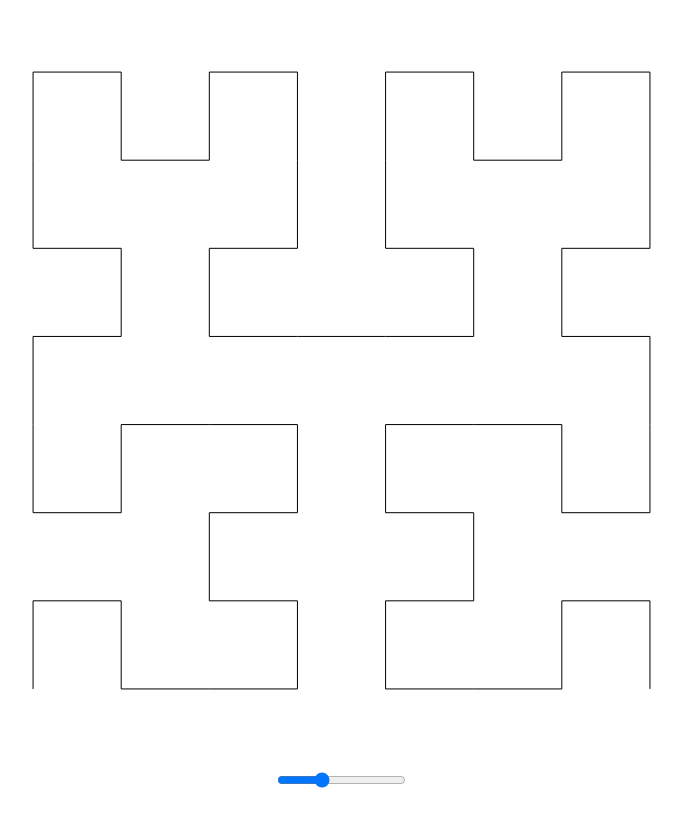
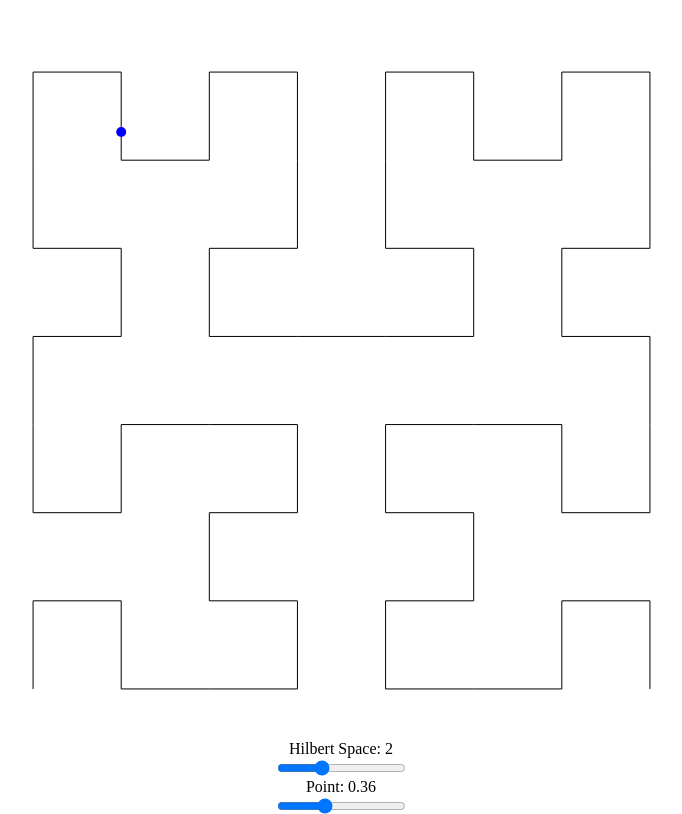
Before and after one commit to conradludgate/hilbert, a plain HTML site: page index.html in a window 1280 px wide. Shown: the whole page, without its empty margins (299-981 px from the left). Drawn offline with Linux system fonts and the light colour scheme.

Commit message:
add point

```diff
--- a/index.html
+++ b/index.html
@@ -18,8 +18,9 @@
 </head>
 <body>
     <div id="content">
-        <canvas id="canvas"></canvas><br/>
-        <input type="range" min="0" max="6" value="2" id="n">
+        <canvas id="canvas"></canvas>
+        <label id="nlabel" for="n">Hilbert Space:</label><input type="range" min="0" max="6" value="2" id="n">
+        <label id="plabel" for="p">Point:</label><input type="range" min="0" max="1" value="0.36" step="0.001" id="p">
     </div>
     <script>
         function hilbert(n, x) {
@@ -68,12 +69,18 @@
             canvas.style.width = wh;
             canvas.style.height = wh;
             canvas.style["margin-top"] = s * 0.025;
-            canvas.style["margin-bottom"] = s * 0.025;
+            canvas.style["margin-bottom"] = s * 0.01;
         }
 
-        function draw(n) {
-            let w = canvas.clientWidth;
-            let h = canvas.clientHeight;
+        let _n = document.getElementById("n");
+        let _p = document.getElementById("p");
+
+        function draw() {
+            let n = _n.value;
+            let p = _p.value;
+
+            let w = canvas.width;
+            let h = canvas.height;
             ctx.clearRect(0, 0, w, h);
 
             let l = 2 << (n)
@@ -97,26 +104,45 @@
             }
 
             ctx.stroke();
+
+            let ps = p * (len-1);
+
+            let [x1, y1] = hilbert(n, Math.floor(ps));
+            let [x2, y2] = hilbert(n, Math.ceil(ps));
+            let a = ps - Math.floor(ps);
+            x = x1 + (x2 - x1) * a;
+            y = y1 + (y2 - y1) * a;
+
+            ctx.beginPath();
+            ctx.fillStyle = "blue";
+            ctx.arc(sx*x+ox, sy*y+oy, 5, 0, 2 * Math.PI, true);
+            ctx.fill();
         }
 
-        let n = document.getElementById("n");
-
         // redraw on input change
-        n.addEventListener("input", function () {
-            draw(n.value);
+        _n.addEventListener("input", () => {
+            document.getElementById("nlabel").innerText = `Hilbert Space: ${_n.value}`
+            draw();
+        });
+        _p.addEventListener("input", () => {
+            document.getElementById("plabel").innerText = `Point: ${_p.value}`
+            draw();
         });
 
         // update canvas size and redraw on window resize
         window.addEventListener("resize", function () {
             setSize();
-            draw(n.value);
+            draw();
         });
 
         // mobile coordinates are weird. delay a little so the renderer has a chance to update properly
         setTimeout(() => {
             setSize();
-            draw(n.value);
+            draw();
         }, 200);
+
+        document.getElementById("nlabel").innerText = `Hilbert Space: ${_n.value}`
+        document.getElementById("plabel").innerText = `Point: ${_p.value}`
     </script>
 </body>
 </html>
```
